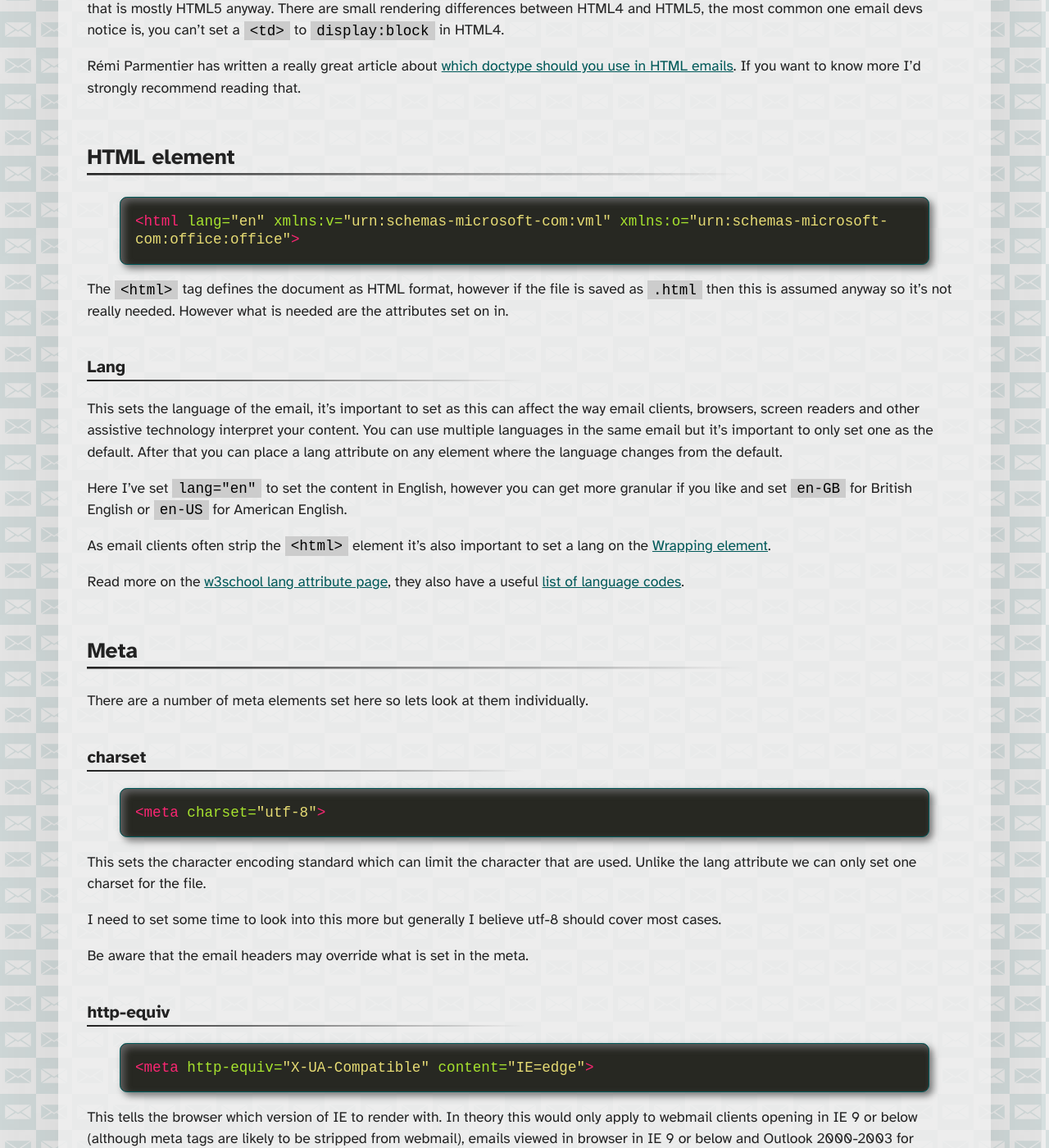
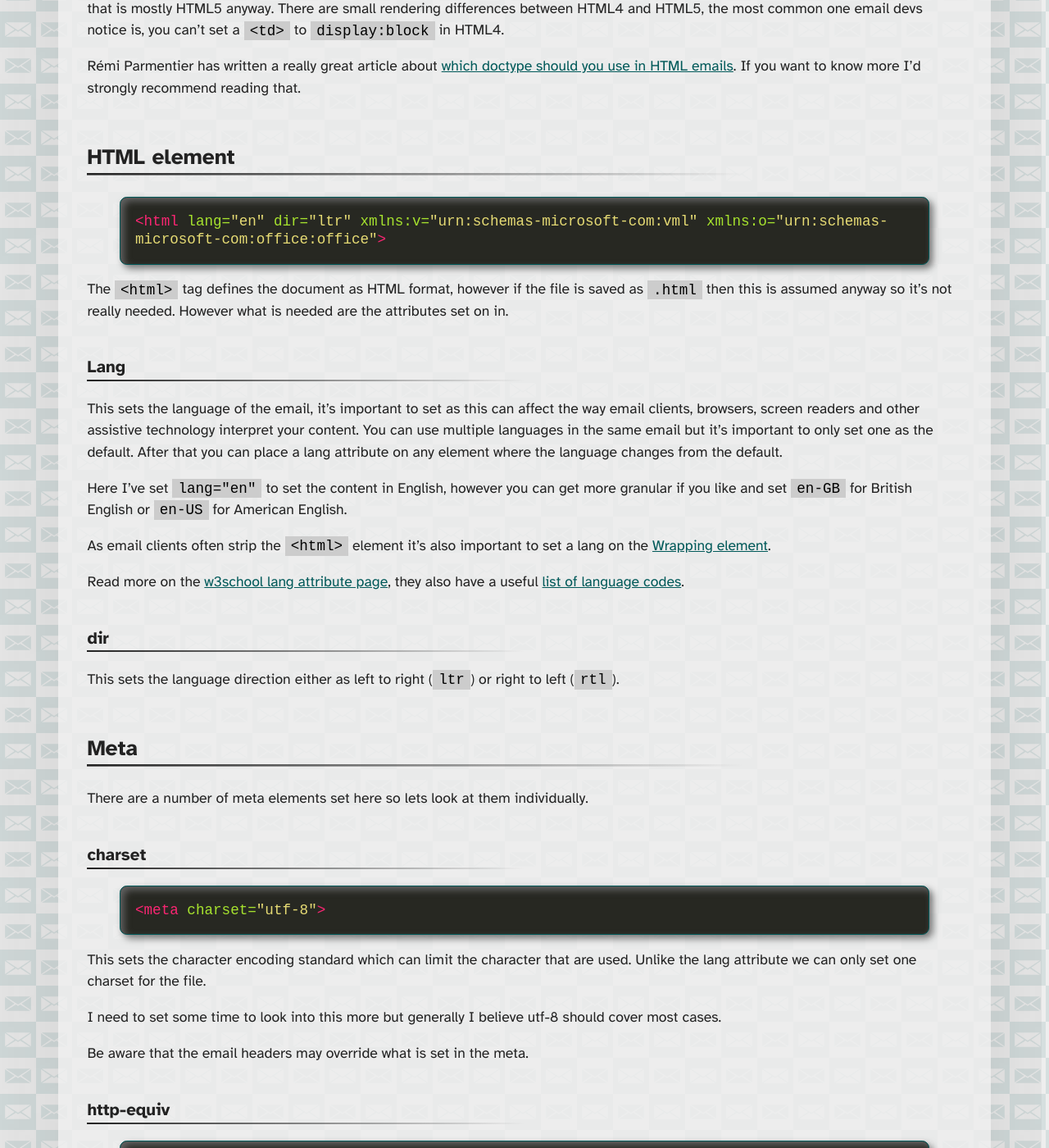
Before and after one commit to M-J-Robbins/good-email-code, a Jekyll site: the page built from email-code/template.md, in a window 1280 px wide and 1400 px high, scrolled down 1702 px. Shown: the whole window at 82% size. Built offline with Jekyll 4.4.1, drawn with Linux system fonts in a browser that asks for light colours; our own code applies the rules of GitHub Pages for plain Markdown files; a script that is not in the unit is left out; some of the changed text lies outside the part shown.

Commit message:
Update template.md

```diff
--- a/email-code/template.md
+++ b/email-code/template.md
@@ -2,10 +2,11 @@
 
 This is a simple stripped back basic template that I'd use for every email I send.
 
+
 ## The code
 {% highlight html %}
 <!DOCTYPE html>
-<html lang="en" xmlns:v="urn:schemas-microsoft-com:vml" xmlns:o="urn:schemas-microsoft-com:office:office">
+<html lang="en" dir="ltr" xmlns:v="urn:schemas-microsoft-com:vml" xmlns:o="urn:schemas-microsoft-com:office:office">
 <head>
   <meta charset="utf-8">
   <meta http-equiv="X-UA-Compatible" content="IE=edge">
@@ -32,13 +33,13 @@
   </style>
 </head>
 <body class="body">
-  <div role="article" aria-roledescription="email" aria-label="email name" lang="en" style="font-size:16px; font-size:1rem; font-size:max(16px, 1rem)">
+  <div role="article" aria-roledescription="email" aria-label="email name" lang="en" dir="ltr" style="font-size:16px; font-size:1rem; font-size:max(16px, 1rem)">
     <!-- email content in here -->
   </div>
 </body>
 </html>
 {% endhighlight %}
-If you want to just copy and paste that code you are welcome to, just be sure to edit the content in the `lang` attributes, `charset`, `title`, `aria-label`.
+If you want to just copy and paste that code you are welcome to, just be sure to edit the content in the `lang`, `dir` attributes, `charset`, `title`, `aria-label`.
 
 If you are interested in the reasons behind why each part of the code is there, read on and I'll break it down in more detail.
 
@@ -52,7 +53,7 @@
 
 ## HTML element
 {% highlight html %}
-<html lang="en" xmlns:v="urn:schemas-microsoft-com:vml" xmlns:o="urn:schemas-microsoft-com:office:office">
+<html lang="en" dir="ltr" xmlns:v="urn:schemas-microsoft-com:vml" xmlns:o="urn:schemas-microsoft-com:office:office">
 {% endhighlight %}
 The `<html>` tag defines the document as HTML format, however if the file is saved as `.html` then this is assumed anyway so it's not really needed.  However what is needed are the attributes set on in.
 
@@ -64,6 +65,9 @@
 As email clients often strip the `<html>` element it's also important to set a lang on the [Wrapping element](#wrapping-element).
 
 Read more on the [w3school lang attribute page](https://www.w3schools.com/tags/att_global_lang.asp), they also have a useful [list of language codes](https://www.w3schools.com/tags/ref_language_codes.asp).
+
+### dir
+This sets the language direction either as left to right (`ltr`) or right to left (`rtl`).
 
 ## Meta
 There are a number of meta elements set here so lets look at them individually.
@@ -170,7 +174,7 @@
 
 ## Wrapping element
 {% highlight html %}
-<div role="article" aria-roledescription="email" aria-label="email name" lang="en" style="font-size:16px; font-size:1rem; font-size:max(16px, 1rem)">
+<div role="article" aria-roledescription="email" aria-label="email name" lang="en" dir="ltr" style="font-size:16px; font-size:1rem; font-size:max(16px, 1rem)">
 {% endhighlight %}
 Inside the email body we wrap the whole content of the email in this `<div>`, I've also seen some people apply these attributes to a wrapping `<table>` personally I try and avoid tables as much as possible, but if that's your set up then you can use it on a `<table>`.
 
@@ -184,8 +188,8 @@
 ### `aria-label="email name"`
 So we've said this is stand-alone content, we've said the content type is email now we give that a title.  To keep it simple I'd recommend using the subject line if you can dynamically insert that or perhaps say who the email is from.
 
-### `lang="en"`
-This is a duplication of the [lang](#lang) set on the HTML element.  Email clients will often remove the `<html>` element so it's best to duplicate it here also.
+### `lang="en" dir="ltr"`
+These are a duplication of the [lang](#lang) & [dir](#dir) set on the HTML element.  Email clients will often remove the `<html>` element so it's best to duplicate it here also.
 
 ### `font-size:16px; font-size:1rem; font-size:max(16px, 1rem)`
 Some email clients may force a font-size on your email content. This resets it to be relative to the users settings so better for accessibility.
```
